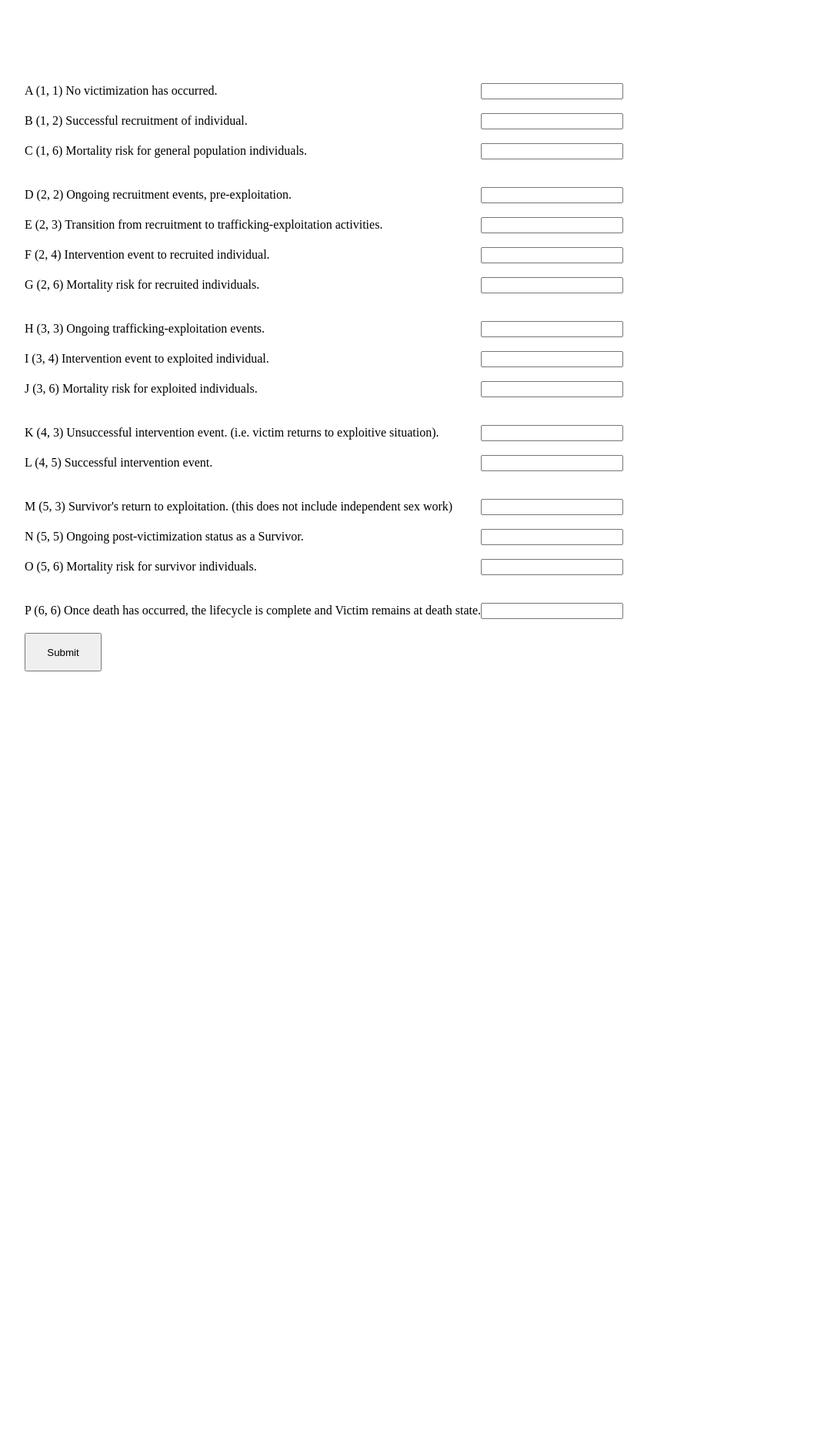
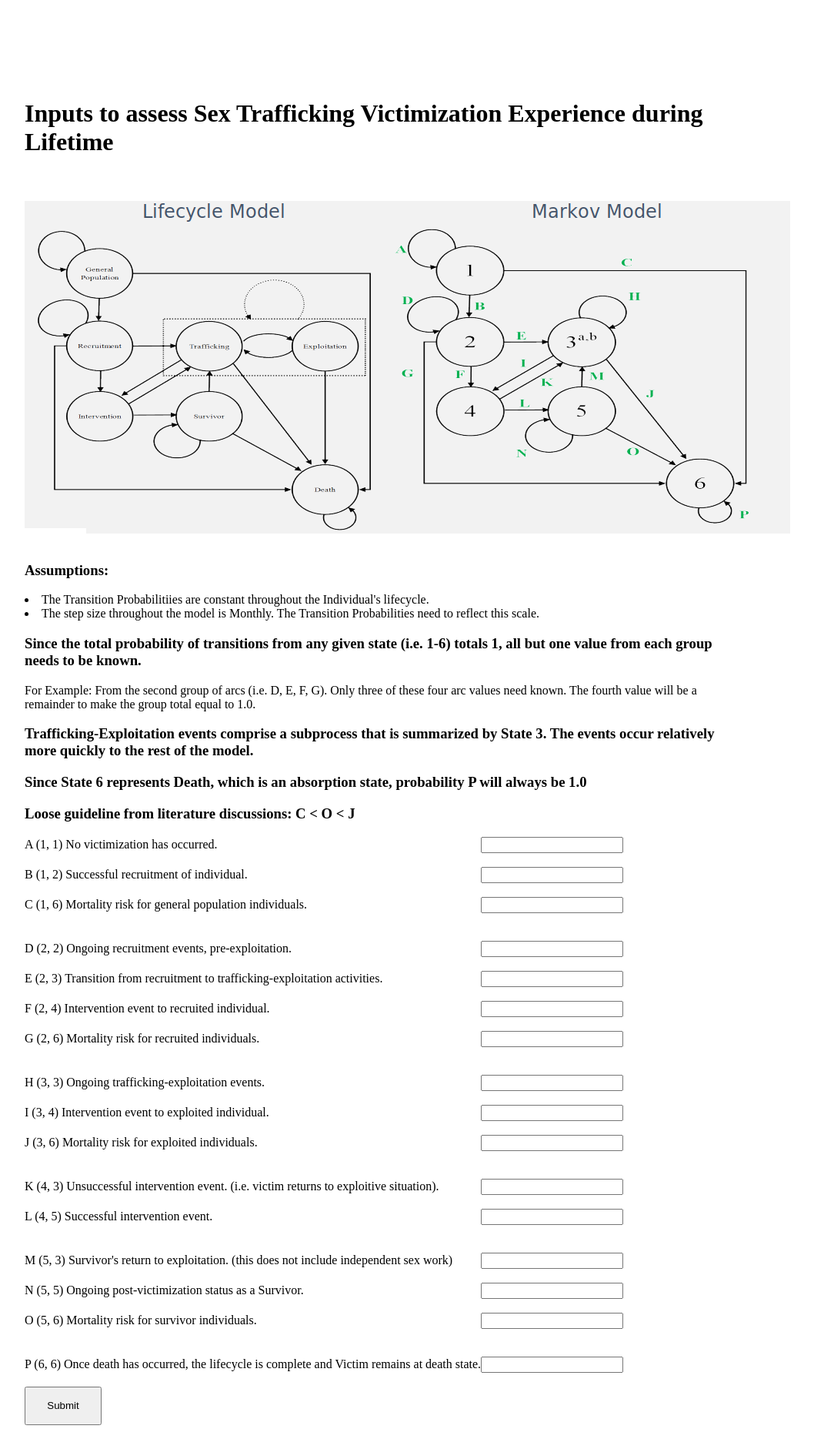
Before and after one commit to siddharthc30/trafficing-website, a Flask app: page / in a window 1280 px wide. Shown: the whole page at 77% size, without its empty margins (158-1216 px from the left). Before the commit the page ends 872 px from the top, so only its background shows below. Run offline with Flask 2, Linux system fonts and the light colour scheme.

Commit message:
Add Prerequizite info

```diff
--- a/templates/index.html
+++ b/templates/index.html
@@ -28,6 +28,42 @@
 
     <body>
         <div class = "content">
+            <h1>Inputs to assess Sex Trafficking Victimization Experience during Lifetime</h1>
+            <br>
+            <br>
+            <img src = "/static/images/model.png" align = "center">
+            <br>
+            <br>
+            <p>
+                <h3>
+                    Assumptions:
+                </h3>
+                <li>
+                    The Transition Probabilitiies are constant throughout the Individual's lifecycle.
+                </li>
+                <li>
+                    The step size throughout the model is Monthly. The Transition Probabilities need to reflect this scale.
+                </li>
+
+                <h3>
+                    Since the total probability of transitions from any given state (i.e. 1-6) totals 1, all but one value from each group needs to be known.
+                </h3>
+                <p>
+                    For Example: From the second group of arcs (i.e. D, E, F, G). Only three of these four arc values need known. The fourth value will be a remainder to make the group total equal to 1.0.
+                </p>
+
+                <h3>
+                    Trafficking-Exploitation events comprise a subprocess that is summarized by State 3. The events occur relatively more quickly to the rest of the model.
+                </h3>
+                <h3>
+                    Since State 6 represents Death, which is an absorption state, probability P will always be 1.0
+                </h3>
+                <h3>
+                    Loose guideline from literature discussions: C < O < J
+                </h3>
+
+            </p>
+
             <form action = "/submit" method = "post" autocomplete = "on">
                 <p>
                     <label for="a">A (1, 1) No victimization has occurred. </label>
```
Also changed, not shown: static/images/model.png (added).
